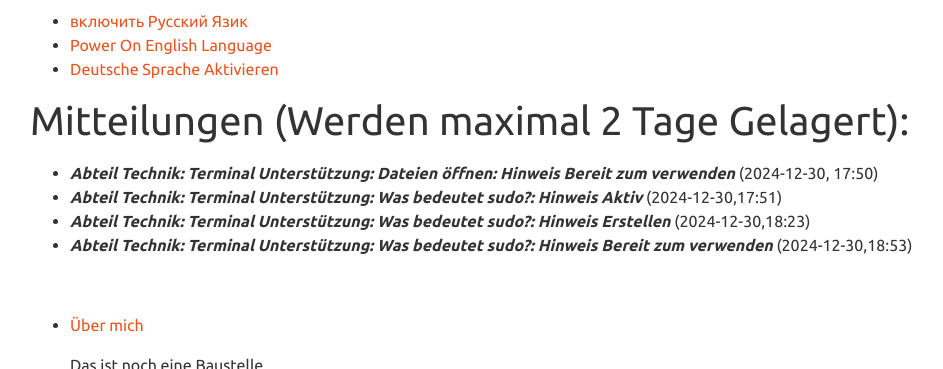
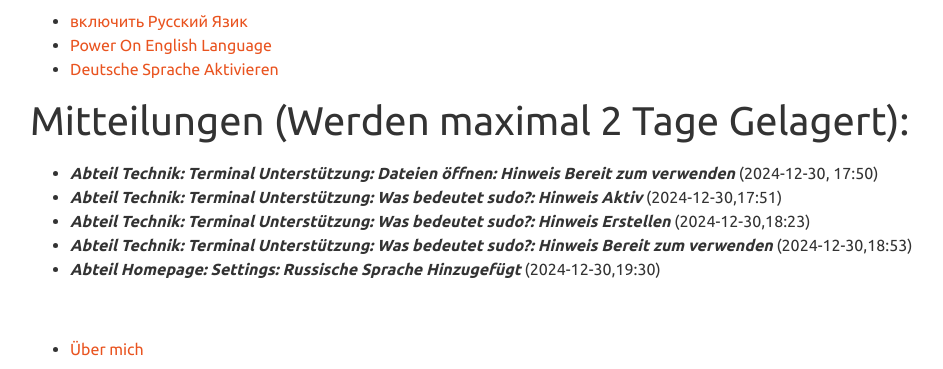
Before and after one commit to viktor-chiarcos/viktor-chiarcos.github.io, a Jekyll site: the page built from index.md, in a window 1280 px wide and 900 px high, scrolled down 2351 px, cut to the strip 0-369 px from the top of the window. Shown: the whole strip, without its empty margins (55-998 px from the left). Built offline with Jekyll 4.4.1, drawn with Linux system fonts in a browser that asks for light colours.

Commit message:
Neue Nachrichten

```diff
--- a/index.md
+++ b/index.md
@@ -81,6 +81,7 @@ feature_rows:
 - ***Abteil Technik: Terminal Unterstützung: Was bedeutet sudo?: Hinweis Aktiv*** (2024-12-30,17:51)
 - ***Abteil Technik: Terminal Unterstützung: Was bedeutet sudo?: Hinweis Erstellen*** (2024-12-30,18:23)
 - ***Abteil Technik: Terminal Unterstützung: Was bedeutet sudo?: Hinweis Bereit zum verwenden*** (2024-12-30,18:53)
+- ***Abteil Homepage: Settings: Russische Sprache Hinzugefügt*** (2024-12-30,19:30)
 
 &nbsp;
 
```
